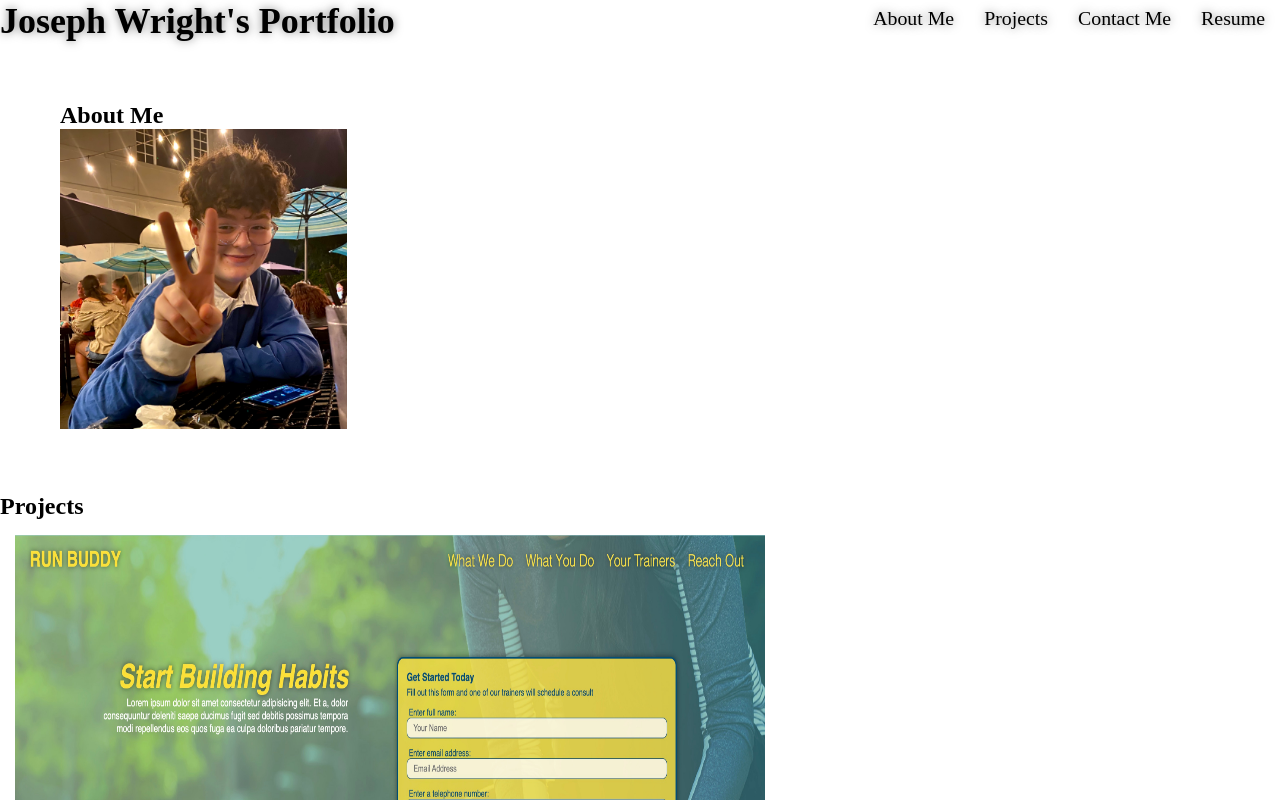
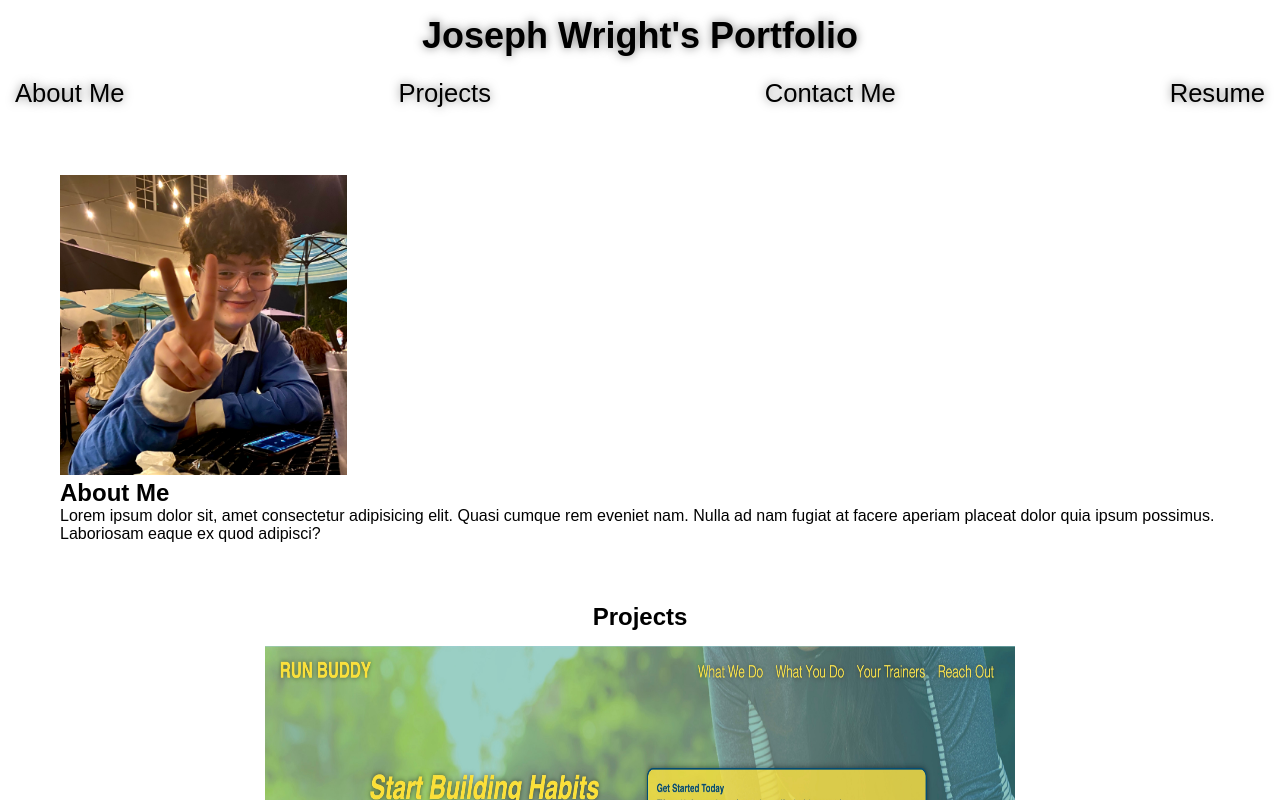
Before and after one commit to JosephW143/Professional-Portfolio, a plain HTML site: page index.html in a window 1280 px wide. Shown: the top 800 px of the page. Drawn offline with Linux system fonts and the light colour scheme.

Commit message:
made more sensible layout

```diff
--- a/assets/css/style.css
+++ b/assets/css/style.css
@@ -4,10 +4,14 @@
     box-sizing: border-box;
 }
 
+body {
+    font-family: Arial, Helvetica, sans-serif;
+}
+
 header {
     display: flex;
     flex-wrap: wrap;
-    justify-content: space-between;
+    justify-content: center;
     background-image: url();
     background-size: cover;
     background-position: center;
@@ -21,7 +25,14 @@ header h1 {
     font-size: 36px;
     margin: 0;
     text-shadow: 0 0 10px rgba(0, 0, 0, 0.5);
+    padding: 15px;
+    width: 100%;
 }
+
+.title {
+    justify-content: center;
+}
+
 header a {
     text-decoration: none;
     color: black;
@@ -29,6 +40,7 @@ header a {
 
 header nav {
     margin: 7px 0;
+    width: 100%;
 }
 
 header nav ul {
@@ -42,7 +54,7 @@ header nav ul {
 header nav ul li a {
     padding: 10px 15px;
     font-weight: lighter;
-    font-size: 1.55vw;
+    font-size: 2.0vw;
     text-shadow: 0 0 10px rgba(0, 0, 0, 0.5);
 }
 
@@ -65,12 +77,16 @@ section {
     padding: 60px;
 }
 
+.projectTitle {
+    text-align: center;
+}
+
 .centerPiece {
     display: flex;
     flex-wrap: wrap;
-    height: 350px;
     width: 100%;
     padding: 15px;
+    justify-content: center;
 }
 
 .centerPiece img {
@@ -116,6 +132,15 @@ section {
     padding: 25px
 }
 
+.buffer {
+display: flex;
+}
+
+.spacer {
+padding: 10px;
+flex: 1;
+}
+
 footer {
     background: var(--primary-color);
     width: 100%;
--- a/index.html
+++ b/index.html
@@ -25,22 +25,24 @@
 
     <!--about me section-->
     <section class="aboutMe">
+        <div class="aboutMeImg">
+            <img src="./assets/images/IMG_3355 2.JPG" alt="A photo of Joseph Wright">
+        </div>
         <div class="sectionTitle">
             <h2 id="aboutMe">About Me</h2>
         </div>
-        <div class="aboutMeImg">
-            <img src="./assets/images/IMG_3355 2.JPG" alt="A photo of Joseph Wright">
-        </div>
         <article>
             <p>
-
+                Lorem ipsum dolor sit, amet consectetur adipisicing elit. Quasi cumque rem eveniet nam. Nulla ad nam fugiat at facere aperiam placeat dolor quia ipsum possimus. Laboriosam eaque ex quod adipisci?
             </p>
         </article>
     </section>
 
     <!--projects section-->
     <div class="flex">
-        <h2 class="projectTitle">Projects</h2>
+        <h2 class="projectTitle">
+            Projects
+        </h2>
         <div class="centerBox">
             <section class="centerPiece">
                 <a href="https://josephw143.github.io/run-buddy/">
@@ -50,6 +52,9 @@
                     </div>
                 </a>
             </section>
+
+        <div class="buffer">
+            <div class="spacer"></div>
         </div>
 
         <div class="projectBox">
```
Also changed, not shown: assets/images/dog-park.jpg (added).
